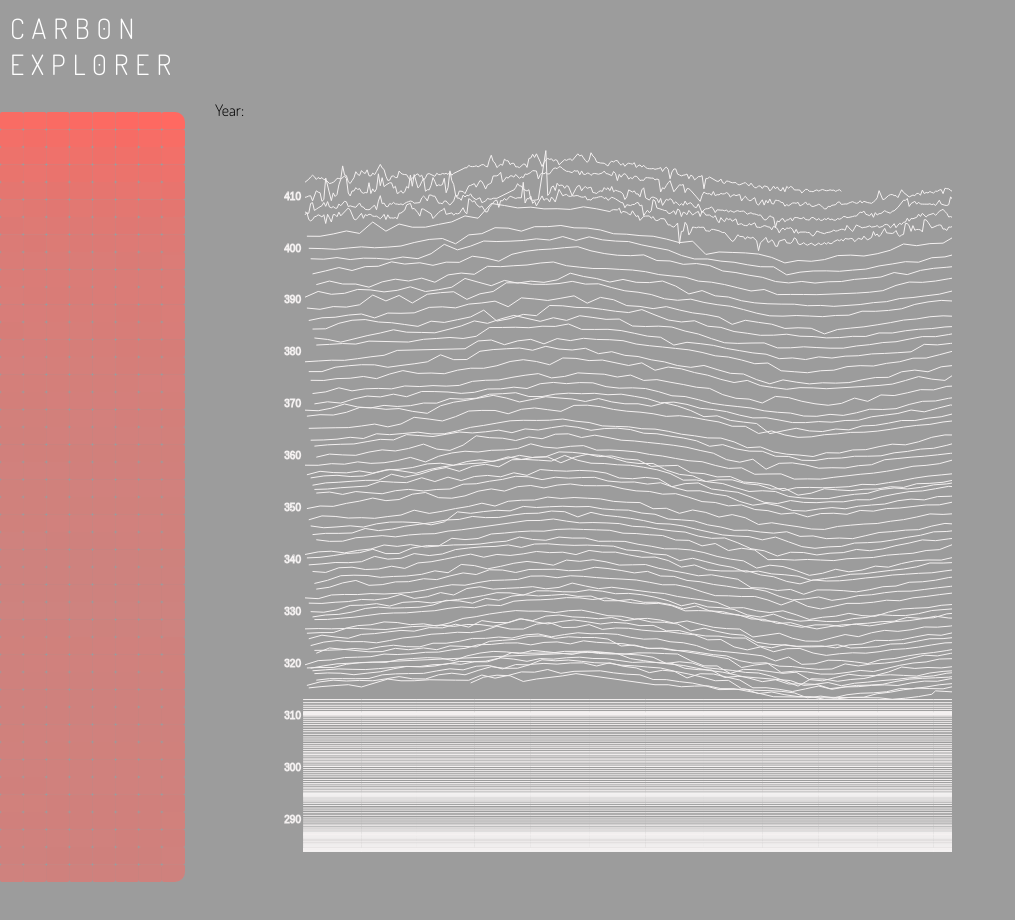
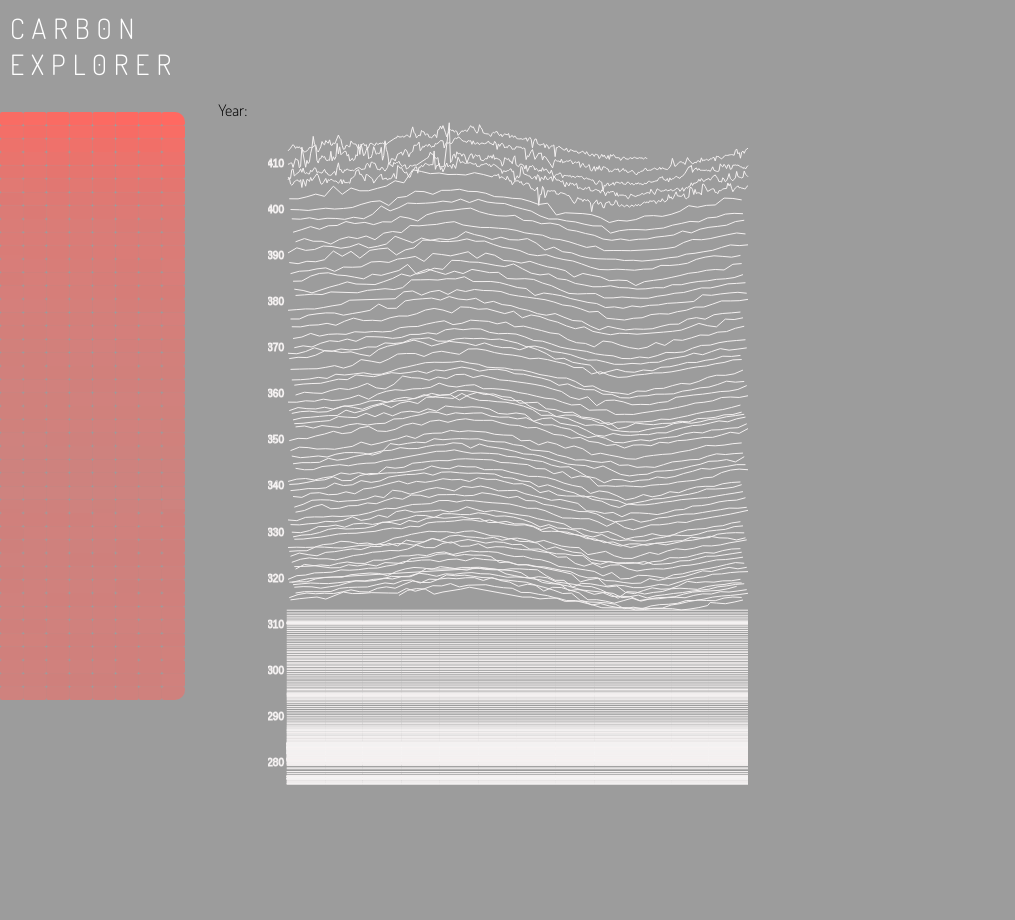
Before and after one commit to rowlandwilliams/climate_visuals, a website: page index.html in a window 1280 px wide. Shown: the whole page, without its empty margins (0-1015 px from the left). After the commit the page ends 800 px from the top, so only its background shows below. Drawn offline with nearby package versions, Linux system fonts and the light colour scheme.

Commit message:
fixed scroll bug, begun layout reformat

```diff
--- a/frontend.js
+++ b/frontend.js
@@ -1,3 +1,37 @@
+// HEIGHTS
+var CHARTS_HEIGHT = window.innerHeight;
+var PADDING = 30;
+var LEFT_ROW_1_HEIGHT = document.querySelector('.titleContainer').offsetHeight + 2 * PADDING; // title
+var LEFT_ROW_2_HEIGHT = CHARTS_HEIGHT - LEFT_ROW_1_HEIGHT - PADDING; // bubble tiles
+// var LEFT_ROW_3_HEIGHT = CHARTS_HEIGHT - LEFT_ROW_1_HEIGHT - LEFT_ROW_2_HEIGHT - PADDING - document.querySelector('#bottom-container .chart-title').offsetHeight;
+var MIDDLE_ROW_1_HEIGHT = document.querySelector('.dashboard').offsetHeight + 3 * PADDING + 20;
+var MIDDLE_ROW_2_HEIGHT = (CHARTS_HEIGHT - MIDDLE_ROW_1_HEIGHT) - 0// - document.querySelector('').offsetHeight) * 0.75;
+// var RIGHT_ROW_3_HEIGHT = (CHARTS_HEIGHT - RIGHT_ROW_1_HEIGHT - document.querySelector('#middle-row .chart-title').offsetHeight) * 0.25;
+// WIDTHS
+var LEFT_CHARTS_WIDTH = document.querySelector('.leftColumn').offsetWidth;
+var MIDDLE_CHARTS_WIDTH = document.querySelector('.middleColumn').offsetWidth - PADDING;
+console.log(CHARTS_HEIGHT)
+// console.log(RIGHT_ROW_2_HEIGHT)
+console.log(MIDDLE_ROW_2_HEIGHT)
+
+
+window.addEventListener('resize', onResize);
+
+function onResize() {
+  clearTimeout(resizeId);
+  resizeId = setTimeout(endResize, 300);
+
+  var CHARTS_HEIGHT = window.innerHeight;
+  var PADDING = 30;
+var LEFT_ROW_1_HEIGHT = document.querySelector('.titleContainer').offsetHeight + 2 * PADDING; // title
+var LEFT_ROW_2_HEIGHT = 200 + 58 + PADDING; // bubble tiles
+var MIDDLE_ROW_1_HEIGHT = document.querySelector('.dashboard').offsetHeight + 3 * PADDING + 20;
+var MIDDLE_ROW_2_HEIGHT = (CHARTS_HEIGHT - MIDDLE_ROW_1_HEIGHT) - 200// - document.querySelector('').offsetHeight) * 0.75;
+var LEFT_CHARTS_WIDTH = document.querySelector('.leftColumn').offsetWidth;
+var MIDDLE_CHARTS_WIDTH = document.querySelector('.middleColumn').offsetWidth - PADDING;
+
+}
+
 var link = './data.json'
 
 fetch(link)
--- a/index.html
+++ b/index.html
@@ -2,7 +2,7 @@
 <html lang="en">
 <head>
     <meta charset="UTF-8">
-    <meta name="viewport" content="width=device-width, initial-scale=0.75">
+    <meta name="viewport" content="width=device-width, initial-scale=0.86, maximum-scale=3.0, minimum-scale=0.86">
     <title>Document</title>
     <link href="https://fonts.googleapis.com/css2?family=Dosis:wght@300&display=swap" rel="stylesheet">
     <link rel="stylesheet" href="stylesheet.css">
@@ -10,7 +10,7 @@
 
 </head>
 <body>
-    <div class='columnContainer'>
+    <!-- <div class='columnContainer'> -->
         <div class='leftColumn'>
             <div class='titleContainer'>
                 <div class='title'>
@@ -34,11 +34,11 @@
 
 
 
-        <div class='rightColumn'>
+        <!-- <div class='rightColumn'>
             <div class='donutContainer' id='graphContainer'>
             </div>
-        </div>
-    </div>
+        </div> -->
+    <!-- </div> -->
 <script src="https://d3js.org/d3.v5.min.js"></script>
 <script src='frontend.js'></script>
 <script src='./modules/lineGraph.js'></script>
--- a/modules/bubble.js
+++ b/modules/bubble.js
@@ -3,8 +3,8 @@ var bubbleChartWidth = document.querySelector('.leftColumn').offsetWidth ; // re
 var bubbleChartHeight = document.querySelector('.bubbleContainer').offsetHeight //- PADDING;
 
 let bMargin = {top: 0, right: 0, bottom:30, left: 0},
-    bWidth = bubbleChartWidth //- bMargin.left - bMargin.right,
-    bHeight = bubbleChartHeight - bMargin.top - bMargin.bottom;
+    bWidth = LEFT_CHARTS_WIDTH //- bMargin.left - bMargin.right,
+    bHeight = LEFT_ROW_2_HEIGHT - bMargin.top - bMargin.bottom;
 
 
 // pack x circles into a container
--- a/modules/lineGraph.js
+++ b/modules/lineGraph.js
@@ -1,13 +1,16 @@
 // define dimensions for line graph
 var PADDING = 30 // PADDING FROM TOP
 //var LEFT_CHARTS_WIDTH = document.querySelector('.leftColumn').offsetWidth;
-var lineContainerWidth = document.querySelector('.middleColumn').offsetWidth;
-var lineContainerHeight = document.querySelector('.middleColumn').offsetHeight - PADDING;
+// var lineContainerWidth = document.querySelector('.middleColumn').offsetWidth;
+// var lineContainerHeight = document.querySelector('.middleColumn').offsetHeight - PADDING;
 
-let lMargin = {top: 50, right: 20, bottom:0, left: 40},
-    lWidth = lineContainerWidth - lMargin.left - lMargin.right,
-    lHeight = lineContainerHeight - lMargin.top - lMargin.bottom;
+let lMargin = {top: 20, right: 20, bottom:0, left: 20},
 
+
+
+lWidth = MIDDLE_CHARTS_WIDTH - lMargin.left - lMargin.right,
+lHeight = MIDDLE_ROW_2_HEIGHT - lMargin.top - lMargin.bottom;
+// console.log(MIDDLE_ROW_HEIGHT)
 
 let lx0 = d3.scaleTime()
     .domain([new Date(2020, 0, 1), new Date(2020, 11, 31)])
@@ -42,20 +45,20 @@ function plotLineGraph(data) {
         .scale(ly0)
 
     var lsvg = d3.select(".lineGraphContainer").append("svg")
-        .attr('width', lWidth)
-        .attr('height', lHeight)
+        .attr('width', lWidth + lMargin.left + lMargin.right)
+        .attr('height', lHeight +lMargin.top + lMargin.bottom)
         .append('g')
         .attr('transform', 'translate(' + lMargin.left + ',' + lMargin.top + ')');
 
 
-    lsvg.append('g')
-        .attr('class', 'lXAxis')
-        .attr('transform', 'translate(0, ' + (lHeight -10) + ')')
-        .call(lXAxis)
-        .call(g => g.selectAll(".domain, line") // remove axis line and ticks
-        .remove())
-        .call(g => g.selectAll('text')
-        .attr('dx', '2.8em'))
+    // lsvg.append('g')
+    //     .attr('class', 'lXAxis')
+    //     .attr('transform', 'translate(0, ' + (lHeight ) + ')')
+    //     .call(lXAxis)
+    //     .call(g => g.selectAll(".domain, line") // remove axis line and ticks
+    //     .remove())
+    //     .call(g => g.selectAll('text')
+    //     .attr('dx', '2.8em'))
 
 
     lsvg.append('g')
@@ -139,7 +142,7 @@ function plotLineGraph(data) {
 
 
     function mouseover(d) {
-        console.log(d.data)
+        // console.log(d.data)
         focus.attr("transform", "translate(" + lx0(Date.parse(d.data.date)) + "," + ly0(d.data.ppm) + ")");
         focus.select("text").text(d.data.ppm + ' PPM');
         d3.select('.db_ytext')
--- a/stylesheet.css
+++ b/stylesheet.css
@@ -1,21 +1,37 @@
-  * {
+html {
+  box-sizing: border-box;
+}
+
+/* *, *:before, *:after {
+  box-sizing: inherit;
+} */
+
+body {
+  margin: 0;
+  font-family: 'Dosis', sans-serif;
+  background-color: #9c9c9c;
+}
+
+
+
+  /* * {
     margin: 0;
     padding: 0;
-  }
+  } */
 
-  html, body {
+  /* html, body {
     box-sizing: border-box;
     font-family: 'Dosis', sans-serif;
     background-color: #9c9c9c;
     /* background-color: #D8D8D8;; */
-  }
+  /* } */
 
 
-.columnContainer {
+/* .columnContainer {
     display: flex;
     flex-direction: column;
     /* height: 97vh; */
-}
+/* } */
 
 
 .leftColumn {
@@ -27,22 +43,28 @@
         flex-direction: row;
     }
 
+    .leftColumn, .middleColumn {
+      display: inline-block;
+      vertical-align: top;
+    }
+
     .leftColumn {
         max-width: 185px;
+        /* padding: 60px 30px 30px 30px; */
         /* margin-bottom: 20px; */
     }
 
     .middleColumn {
         padding: 0 20px 0 30px;
-        width: 70%;
+        width: calc(100% - 800px);
         margin-top: 100px;
         /* margin-bottom: 20px; */
     }
 
-    .rightColumn {
+    /* .rightColumn {
         width: 35%;
 
-    }
+    } */
 
 }
 
@@ -55,8 +77,8 @@
 }
 
 .bubbleContainer {
-    min-height: 800px;
-    max-height: 1000px;
+    min-height: 200px;
+    /* max-height: 1000px; */
     margin-top: 20px;
     border-radius: 30px;
     /* overflow: hidden; */
@@ -70,22 +92,23 @@
 .lineGraphContainer {
     /* min-height: 850px;
     max-height: 1000px; */
-    height: 100%;
+    /* height: 100%; */
     margin-left: 50px;
     position: relative;
+    /* max-height: 600px; */
 }
 
 
 
-.donutContainer {
+/* .donutContainer {
     /* padding: 30px; */
-    margin-top: 50px;
-    margin-right: 30px;
+    /* margin-top: 50px;
+    margin-right: 30px; */
     /* background-color: white; */
-    min-height: 550px;
-    max-height: 600px;
+    /* min-height: 550px;
+    max-height: 600px; */
 
-}
+/* } */
 
 
 /* timeline chart interactivity */
@@ -160,8 +183,3 @@
       color: white;
       opacity: 0.5;
     }
-
-
-    .bubbleContainer svg {
-        fill: black;
-    }
```
Also changed, not shown: 1 other file.
